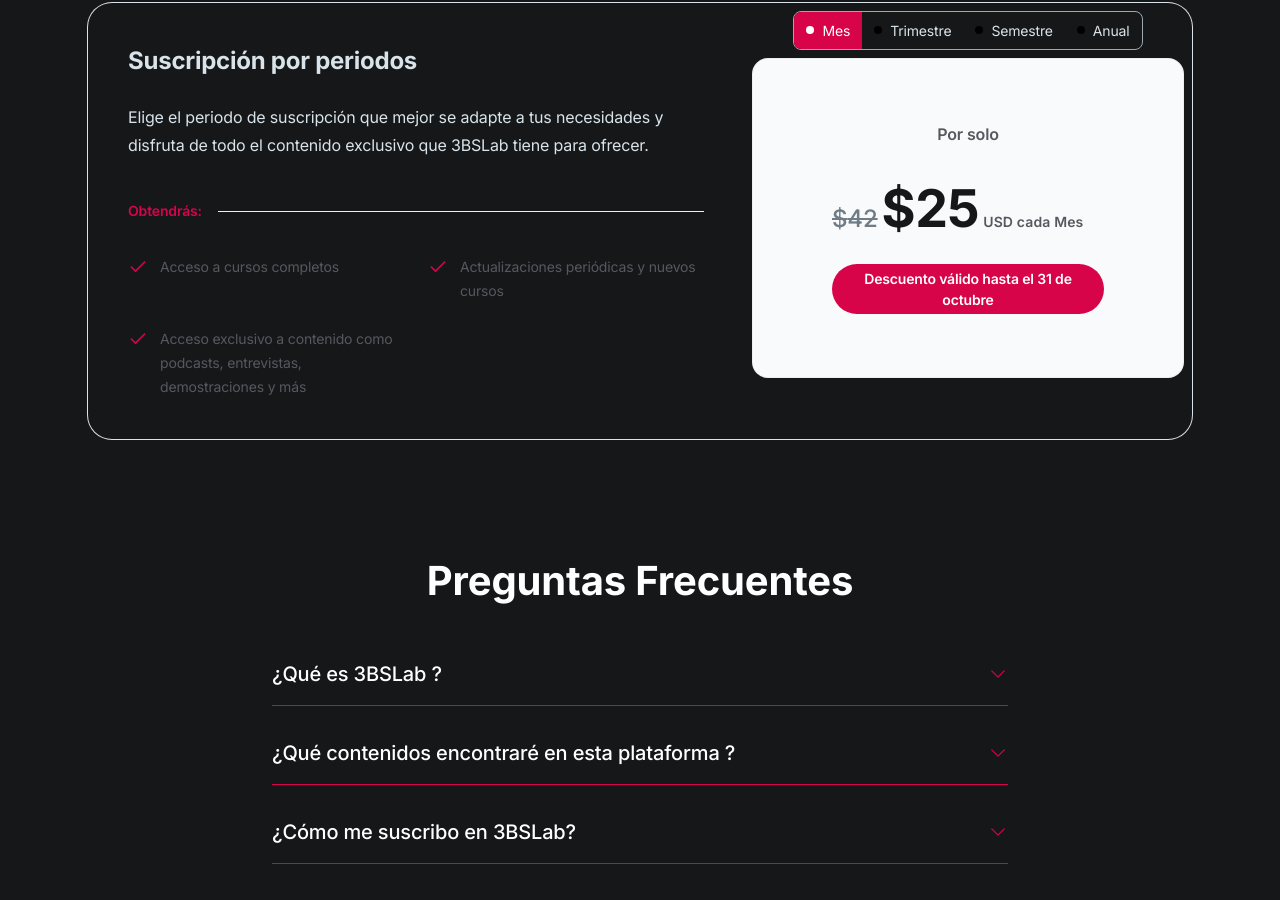
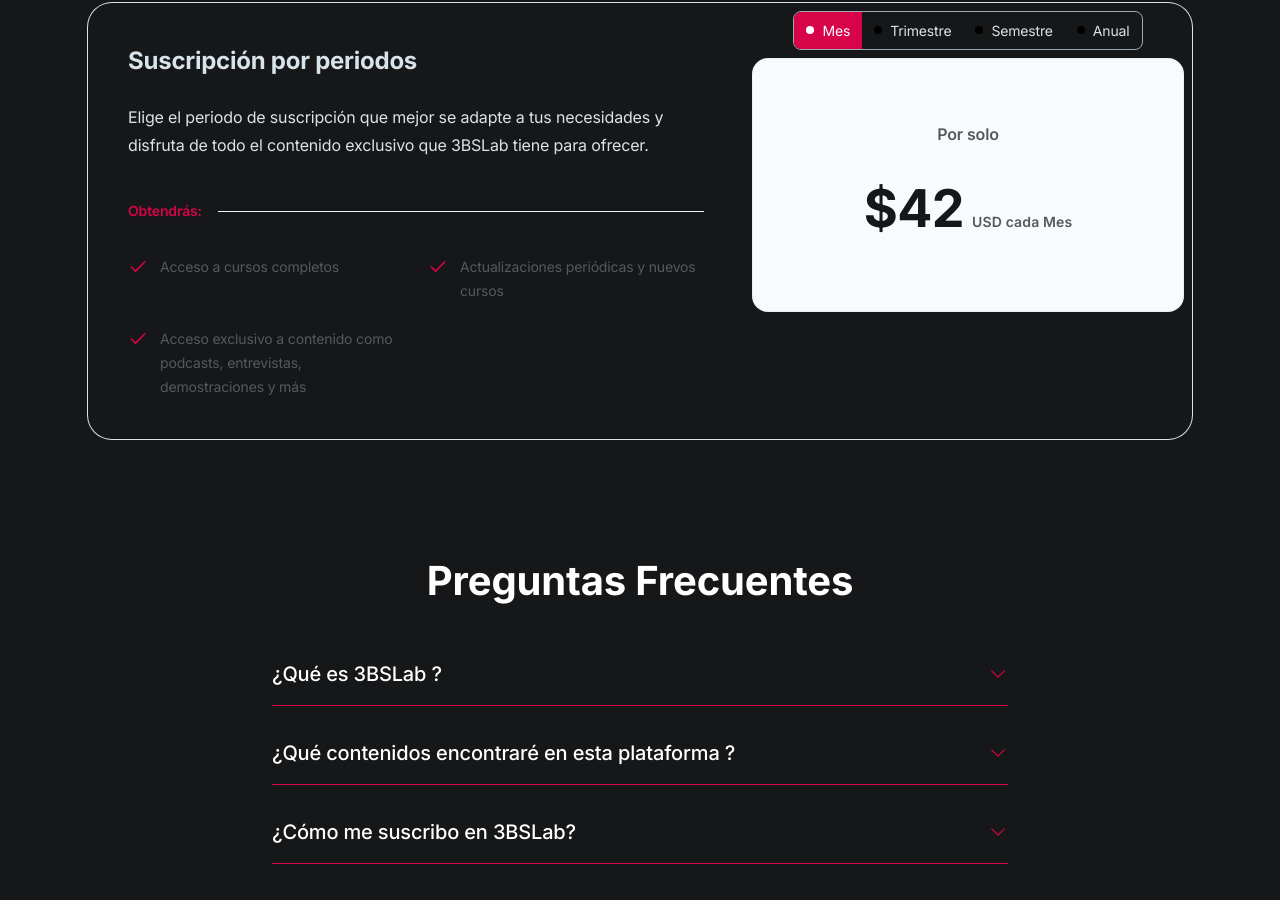
Before and after one commit to Mationate/3bslanding, a Next.js app: page / in a window 1280 px wide. Shown: the part 5109-6009 px from the top of the page. Built offline with nearby package versions, Linux system fonts and the light colour scheme.

Commit message:
not discount

```diff
--- a/components/pricing.tsx
+++ b/components/pricing.tsx
@@ -1,16 +1,15 @@
-"use client"
+"use client";
 import { Check } from 'lucide-react';
 import { useEffect, useState } from 'react';
 import { PeriodRadioButtons } from './period-radio-buttons';
 
 type SubscriptionType = 'Mes' | 'Trimestre' | 'Semestre' | 'Anual';
 
-
 const includedFeatures = [
   'Acceso a cursos completos',
   'Actualizaciones periódicas y nuevos cursos',
   'Acceso exclusivo a contenido como podcasts, entrevistas, demostraciones y más',
-]
+];
 
 const subscriptionPrices = {
   Mes: 42,
@@ -18,14 +17,6 @@
   Semestre: 210,
   Anual: 390,
 };
-
-const discountedPrices = {
-    Mes: 25,
-    Trimestre: 75,
-    Semestre: 150,
-    Anual: 300,
-};
-
 
 export default function Pricing() {
   const [subscriptionType, setSubscriptionType] = useState<SubscriptionType>('Mes');
@@ -35,15 +26,16 @@
   };
 
   // THIS FIX HYDRATION ERROR
-      const [isMounted,setIsMounted] = useState(false);
+  const [isMounted, setIsMounted] = useState(false);
 
   useEffect(() => {
     setIsMounted(true);
-      },[])
+  }, []);
 
-      if(!isMounted) {
+  if (!isMounted) {
     return null;
   }
+
   return (
     <section>
       <div className="max-w-6xl mx-auto px-4 sm:px-6">
@@ -87,20 +79,16 @@
                   <div className="rounded-2xl bg-gray-50 py-10 text-center ring-1 ring-inset ring-gray-900/5 lg:flex lg:flex-col lg:justify-center lg:py-16">
                     <div className="mx-auto max-w-xs px-6">
                       <p className="text-base font-semibold text-gray-600">Por solo</p>
-                            <p className="mt-6 flex items-baseline justify-start gap-x-1">
-                                <span className="text-2xl font-medium line-through text-gray-500">
+                      <p className="mt-6 flex items-baseline justify-center gap-x-2">
+                        <span className="text-5xl font-bold tracking-tight text-gray-900">
                           ${subscriptionPrices[subscriptionType]}
-                                </span>
-                                <span className="text-5xl font-bold tracking-tight text-gray-900 whitespace-nowrap">
-                                ${discountedPrices[subscriptionType]}
                         </span>
                         <span className="text-sm font-semibold leading-6 tracking-wide text-gray-600">
                           USD cada {subscriptionType === 'Anual' ? 'Año' : subscriptionType}
                         </span>
                       </p>
-                            {/* Badge de descuento */}
-                            <div className="mt-4 inline-block rounded-full bg-color3bs px-3 py-1 text-sm font-semibold text-white">
-                            Descuento válido hasta el 31 de octubre
+                    </div>
+                  </div>
                 </div>
               </div>
             </div>
@@ -108,10 +96,6 @@
 
         </div>
       </div>
-        </div>
-
-        </div>
-      </div>
     </section>
-  )
+  );
 }
```
Lines whose indentation alone changed are shown as unchanged.
